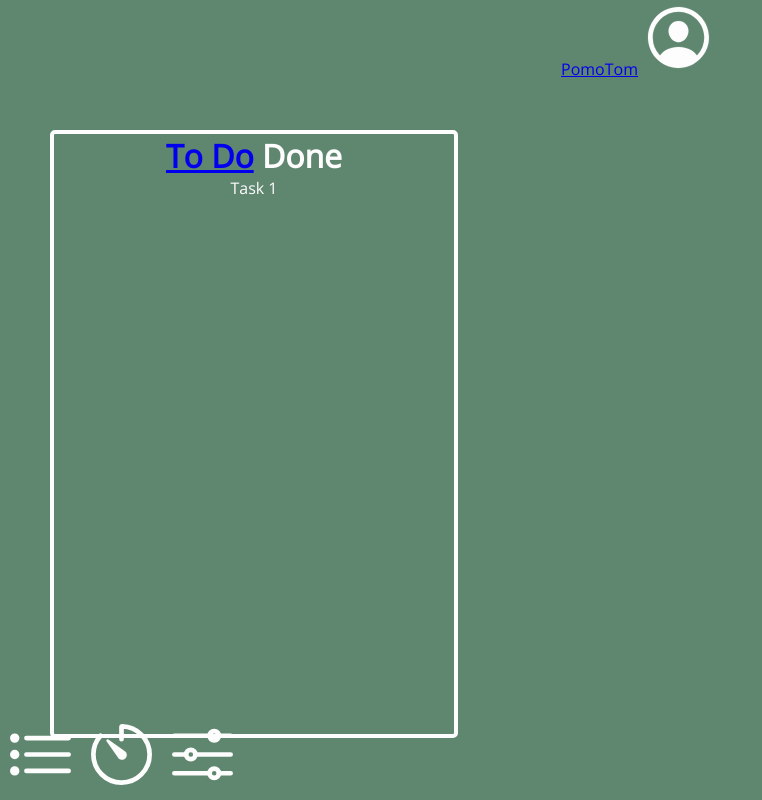
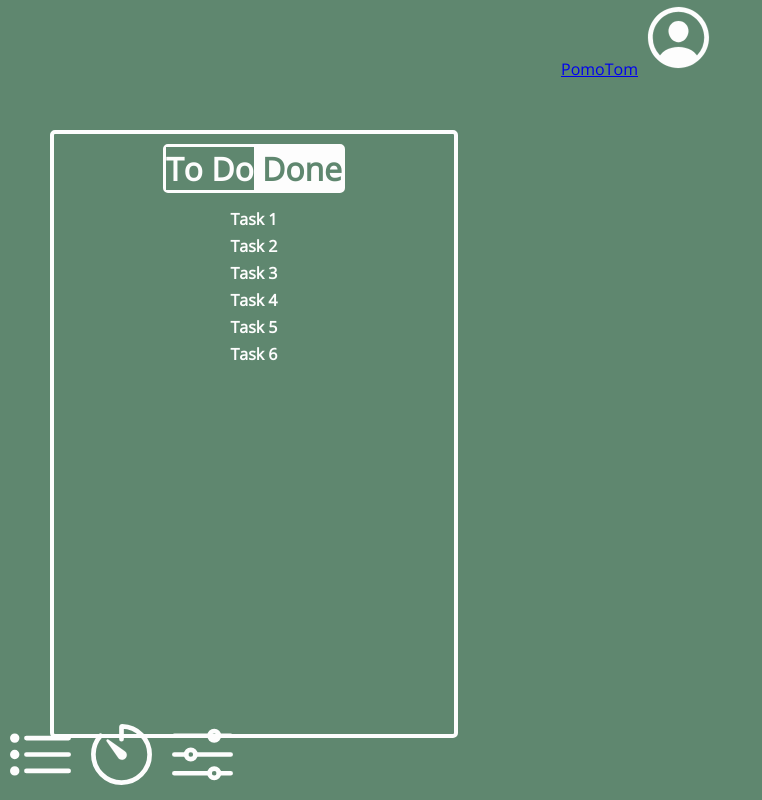
Before and after one commit to krismally/pomo-frontend, a React (Create React App) app: page /lists/done in a window 1280 px wide. Shown: the whole page, without its empty margins (0-762 px from the left). Built offline with nearby package versions, Linux system fonts and the light colour scheme.

Commit message:
styling for list done-NO Nav or Footer

```diff
--- a/src/components/ListDone.js
+++ b/src/components/ListDone.js
@@ -3,10 +3,15 @@ import { Link } from "react-router-dom";
 const ListDone = (props) => {
     return (
         <div className="listToDo">
-            <h1 className="done-head"><Link to="/lists" className="todo-link"><span >To Do</span></Link> Done</h1>
+            <h1 className="done-head"><Link to="/lists"  style={{ textDecoration: 'none' }}><span className="todo-link" >To Do</span></Link> Done</h1>
             <form>
                 <ul>
-                    <li> Task 1 </li>
+                    <li className="dummy-done"> Task 1 </li>
+                    <li className="dummy-done"> Task 2 </li>
+                    <li className="dummy-done"> Task 3 </li>
+                    <li className="dummy-done"> Task 4 </li>
+                    <li className="dummy-done"> Task 5 </li>
+                    <li className="dummy-done"> Task 6 </li>
                 </ul>
 
 
--- a/src/components/ListToDo.js
+++ b/src/components/ListToDo.js
@@ -90,7 +90,7 @@ const ListToDo = (props) => {
     <div className="listToDo">
       <h1 className="todo-head">
         To Do{" "}
-        <Link to="/lists/done">
+        <Link to="/lists/done" style={{ textDecoration: 'none' }}>
           <span className="done-link">Done</span>
         </Link>
       </h1>
--- a/src/index.css
+++ b/src/index.css
@@ -46,7 +46,7 @@ ion-icon {
   overflow: scroll;
 
 }
-/* Header */
+/* Todo Header */
 .todo-head {
   background: #FDFDFD;
   color:#5F876F;
@@ -58,10 +58,23 @@ ion-icon {
   background: #5F876F;
   color: #fdfdfd;
 }
-.done-link span {
-  text-decoration: none; /* underline not removing*/
+.dummy-done {
+  font-weight: bold;
+  font-size: 16px;
+  margin: 5px;
 }
-
+/* Done Header */
+.done-head {
+  background: #FDFDFD;
+  color:#5F876F;
+  margin: 10px auto;
+  border-radius: 5px;
+  border: solid #FDFDFD;
+}
+.todo-link {
+  background: #5F876F;
+  color: #fdfdfd;
+}
 /* Content */
 .todo-row {
   display: flex;
@@ -85,6 +98,7 @@ ion-icon {
 .todo-form {
   width: 100%;
 }
+
 /* Create */
 .todo-input {
   width: 75%;
@@ -92,6 +106,10 @@ ion-icon {
   background: #5F876F;
   color: #FDFDFD;
   font-size: 16px;
+}
+::placeholder {
+  color:#FDFDFD;
+  opacity: 0.65;
 }
 
 .add-todo-button {
@@ -101,7 +119,7 @@ ion-icon {
   border: solid #FDFDFD 1px;
   padding: 2px;
   font-weight: bold;
-  margin: 2px;
+  margin: 5px;
   font-size: 16px;
 
 }
```
